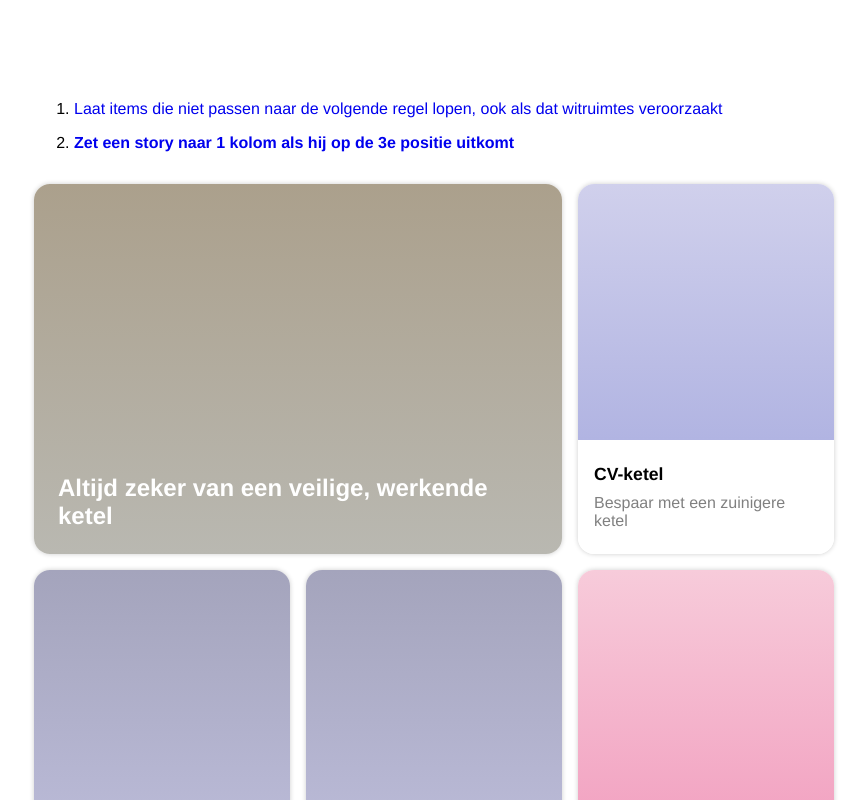
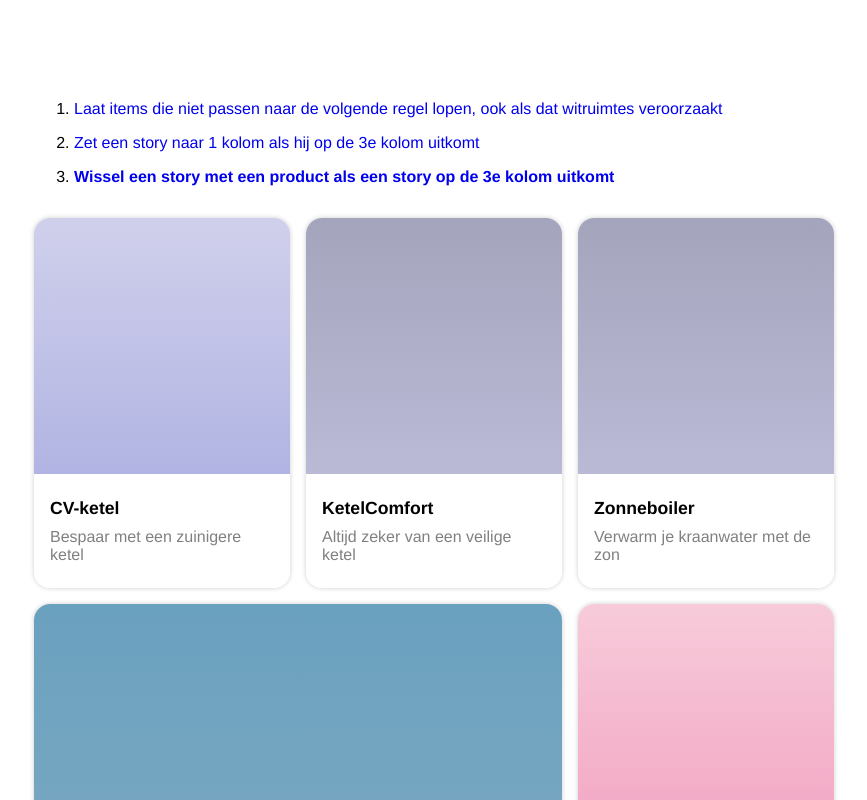
Before and after one commit to Jpunt/eneco-playground, a React (Create React App) app: page / in a window 1280 px wide. Shown: the top 800 px of the page, without its empty margins (206-1073 px from the left). Built offline with nearby package versions, Linux system fonts and the light colour scheme.

Commit message:
Second solution

```diff
--- a/src/components/App.tsx
+++ b/src/components/App.tsx
@@ -3,6 +3,7 @@ import styled from "styled-components";
 
 import GridA from "./GridA";
 import GridB from "./GridB";
+import GridC from "./GridC";
 
 const Container = styled.div`
   font-family: Helvetica, sans-serif;
@@ -30,13 +31,18 @@ const options: Option[] = [
     grid: <GridA />,
   },
   {
-    description: "Zet een story naar 1 kolom als hij op de 3e positie uitkomt",
+    description: "Zet een story naar 1 kolom als hij op de 3e kolom uitkomt",
     grid: <GridB />,
+  },
+  {
+    description:
+      "Wissel een story met een product als een story op de 3e kolom uitkomt",
+    grid: <GridC />,
   },
 ];
 
 export default function App() {
-  const [optionIndex, setOptionIndex] = useState(1);
+  const [optionIndex, setOptionIndex] = useState(2);
   return (
     <Container>
       <ol>
--- a/src/components/GridA.tsx
+++ b/src/components/GridA.tsx
@@ -20,12 +20,12 @@ const StyledProductCard = styled(ProductCard)``;
 export default function GridA() {
   return (
     <Container>
-      {cards.map((card, index) => {
+      {cards.map((card) => {
         switch (card.type) {
           case "product":
-            return <StyledProductCard key={index} card={card} />;
+            return <StyledProductCard key={card.id} card={card} />;
           case "story":
-            return <StyledStoryCard key={index} card={card} />;
+            return <StyledStoryCard key={card.id} card={card} />;
         }
       })}
     </Container>
--- a/src/components/GridB.tsx
+++ b/src/components/GridB.tsx
@@ -14,8 +14,6 @@ const Container = styled.div`
 const StyledStoryCard = styled(StoryCard)`
   grid-column: ${(p: { columns: number }) => `span ${p.columns}`};
 `;
-
-const StyledProductCard = styled(ProductCard)``;
 
 type CardWithColumns = Card & { columns: number };
 
@@ -40,13 +38,17 @@ export default function GridB() {
 
   return (
     <Container>
-      {cardsWithColumns.map((card, index) => {
+      {cardsWithColumns.map((card) => {
         switch (card.type) {
           case "product":
-            return <StyledProductCard key={index} card={card} />;
+            return <ProductCard key={card.id} card={card} />;
           case "story":
             return (
-              <StyledStoryCard key={index} card={card} columns={card.columns} />
+              <StyledStoryCard
+                key={card.id}
+                card={card}
+                columns={card.columns}
+              />
             );
         }
       })}
--- /dev/null
+++ b/src/components/GridC.tsx
@@ -0,0 +1,54 @@
+import React from "react";
+import styled from "styled-components";
+
+import { cards, Card } from "./data";
+import ProductCard from "./ProductCard";
+import StoryCard from "./StoryCard";
+
+const Container = styled.div`
+  display: grid;
+  grid-template-columns: 1fr 1fr 1fr;
+  grid-gap: 1rem;
+`;
+
+const StyledStoryCard = styled(StoryCard)`
+  grid-column: span 2;
+`;
+
+export default function GridC() {
+  // Haal de volgende card een stap terug, als er een story in
+  // de derde kolom zit en de volgende een product is:
+  let used = 0;
+  const orderedCards = cards.reduce((result, card, index) => {
+    const columns = card.type === "story" ? 2 : 1;
+    const isThird = (used + 1) % 3 === 0;
+    const nextCard = cards[index + 1];
+
+    if (isThird && card.type === "story" && nextCard?.type === "product") {
+      used += columns;
+      return [...result, nextCard, card];
+    } else {
+      used += columns;
+      return [...result, card];
+    }
+  }, [] as Card[]);
+
+  // Filter dubbele cards weer weg
+  const processedCards = orderedCards.filter((card, index) => {
+    const cardsBefore = orderedCards.slice(0, index);
+    return !cardsBefore.some((c) => c.id === card.id);
+  });
+
+  return (
+    <Container>
+      {processedCards.map((card) => {
+        switch (card.type) {
+          case "product":
+            return <ProductCard key={card.id} card={card} />;
+          case "story":
+            return <StyledStoryCard key={card.id} card={card} />;
+        }
+      })}
+    </Container>
+  );
+}
--- a/src/components/ProductCard.tsx
+++ b/src/components/ProductCard.tsx
@@ -21,6 +21,7 @@ const Titles = styled.div`
   flex-shrink: 0;
   background: white;
   padding: 1.5rem 1rem;
+  min-height: 4rem;
 `;
 
 const Title = styled.h2`
--- a/src/components/data.ts
+++ b/src/components/data.ts
@@ -6,6 +6,7 @@ export enum Tag {
 
 export interface Story {
   type: "story";
+  id: number;
   title: string;
   background: string;
   tags: Tag[];
@@ -13,6 +14,7 @@ export interface Story {
 
 export interface Product {
   type: "product";
+  id: number;
   title: string;
   subTitle: string;
   background: string;
@@ -23,13 +25,8 @@ export type Card = Story | Product;
 
 export const cards: Card[] = [
   {
-    type: "story",
-    title: "Altijd zeker van een veilige, werkende ketel",
-    background: "linear-gradient(#aba08c, #b9b8b1)",
-    tags: [Tag.slimVerwarmen],
-  },
-  {
     type: "product",
+    id: 0,
     title: "CV-ketel",
     subTitle: "Bespaar met een zuinigere ketel",
     background: "linear-gradient(#d0d0ec, #b1b4e2)",
@@ -37,13 +34,22 @@ export const cards: Card[] = [
   },
   {
     type: "product",
+    id: 1,
     title: "KetelComfort",
     subTitle: "Altijd zeker van een veilige ketel",
     background: "linear-gradient(#a4a4bc, #babad7)",
     tags: [Tag.slimVerwarmen],
   },
   {
+    type: "story",
+    id: 2,
+    title: "Altijd zeker van een veilige, werkende ketel",
+    background: "linear-gradient(#6aa1bf, #80aac2)",
+    tags: [Tag.slimVerwarmen],
+  },
+  {
     type: "product",
+    id: 3,
     title: "Zonneboiler",
     subTitle: "Verwarm je kraanwater met de zon",
     background: "linear-gradient(#a4a4bc, #babad7)",
@@ -51,6 +57,7 @@ export const cards: Card[] = [
   },
   {
     type: "product",
+    id: 4,
     title: "Warmtepompen",
     subTitle: "Hybride met de Techneco Elga en Eneco WarmteWinner",
     background: "linear-gradient(#f7cbda, #f2a2c1)",
@@ -58,6 +65,7 @@ export const cards: Card[] = [
   },
   {
     type: "product",
+    id: 5,
     title: "StukjeZon",
     subTitle: "Schakel om met StukjeZon en verlaag zo je energierekening",
     background: "#8fbcca",
@@ -65,6 +73,7 @@ export const cards: Card[] = [
   },
   {
     type: "product",
+    id: 6,
     title: "Zonnepanelen",
     subTitle: "Wek je eigen energie op",
     background: "linear-gradient(#c7ecdf, #90d4cc)",
@@ -72,12 +81,14 @@ export const cards: Card[] = [
   },
   {
     type: "story",
+    id: 7,
     title: "Bekijk welke duurzame stap bij jou past",
     background: "linear-gradient(#6a9495, #6a9495)",
     tags: [],
   },
   {
     type: "product",
+    id: 8,
     title: "Toon",
     subTitle: "Besparen met een slimme termostaat",
     background: "linear-gradient(#90b9b1, #c0ddd5)",
@@ -85,6 +96,7 @@ export const cards: Card[] = [
   },
   {
     type: "product",
+    id: 9,
     title: "Isolatie",
     subTitle: "Meer wooncomfort in temperatuur en geluid",
     background: "linear-gradient(#fdf3de, #fbe1a4)",
@@ -92,6 +104,7 @@ export const cards: Card[] = [
   },
   {
     type: "product",
+    id: 10,
     title: "Eneco App",
     subTitle: "Regel alles makkelijk op je mobiel",
     background: "linear-gradient(#e59daa, #f2b2c1)",
@@ -99,12 +112,14 @@ export const cards: Card[] = [
   },
   {
     type: "story",
+    id: 11,
     title: "Extra blij met zonnig weer",
     background: "linear-gradient(#5f742c, #6b7930)",
     tags: [Tag.inzichtEnBesparen],
   },
   {
     type: "product",
+    id: 12,
     title: "Slimme meter",
     subTitle: "Geef noot meer meterstanden door",
     background: "linear-gradient(#f9dae4, #f4b2c9)",
@@ -112,6 +127,7 @@ export const cards: Card[] = [
   },
   {
     type: "product",
+    id: 13,
     title: "Mijn Eneco",
     subTitle: "Regel je zaken online",
     background: "linear-gradient(#e7e5f5, #c2c6e5)",
@@ -119,6 +135,7 @@ export const cards: Card[] = [
   },
   {
     type: "product",
+    id: 14,
     title: "Bespaartips",
     subTitle: "Bespaar energie met deze slimme tips",
     background: "linear-gradient(#e0f4f2, #aedfe4)",
```
